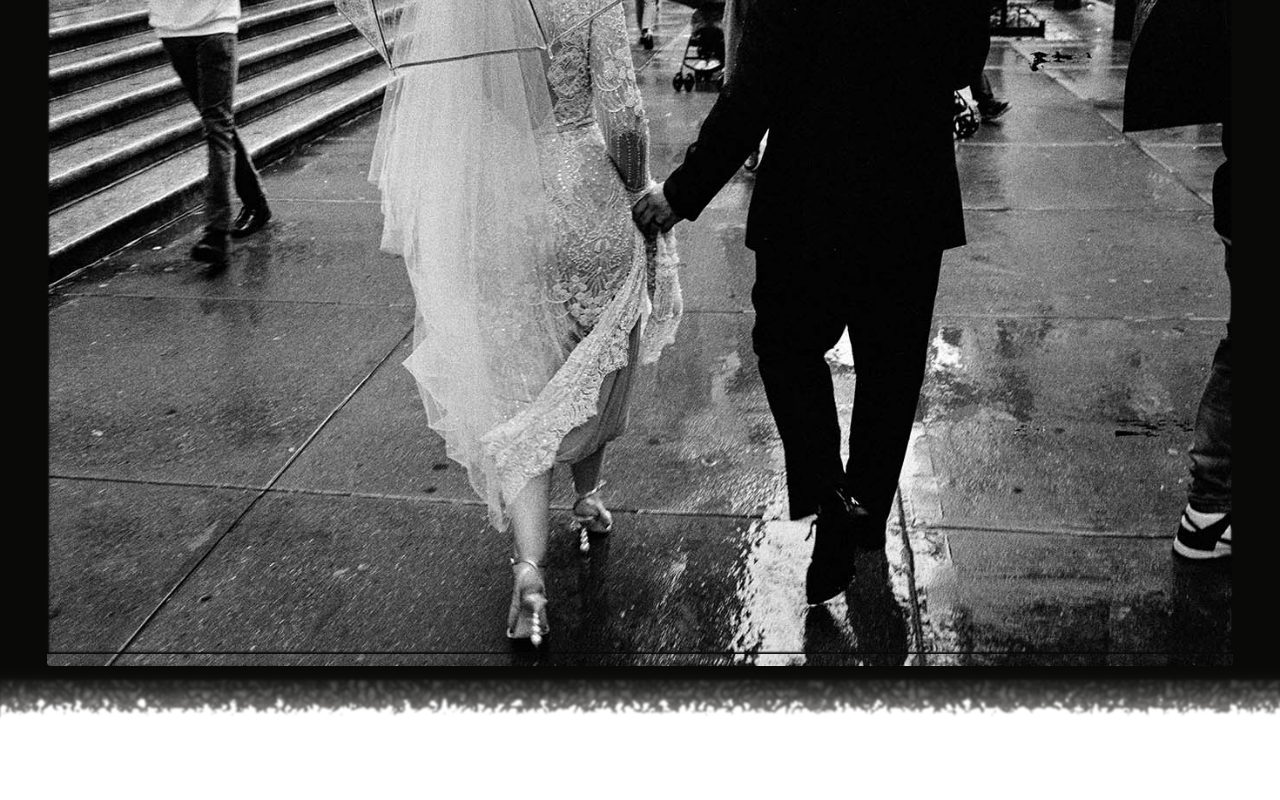
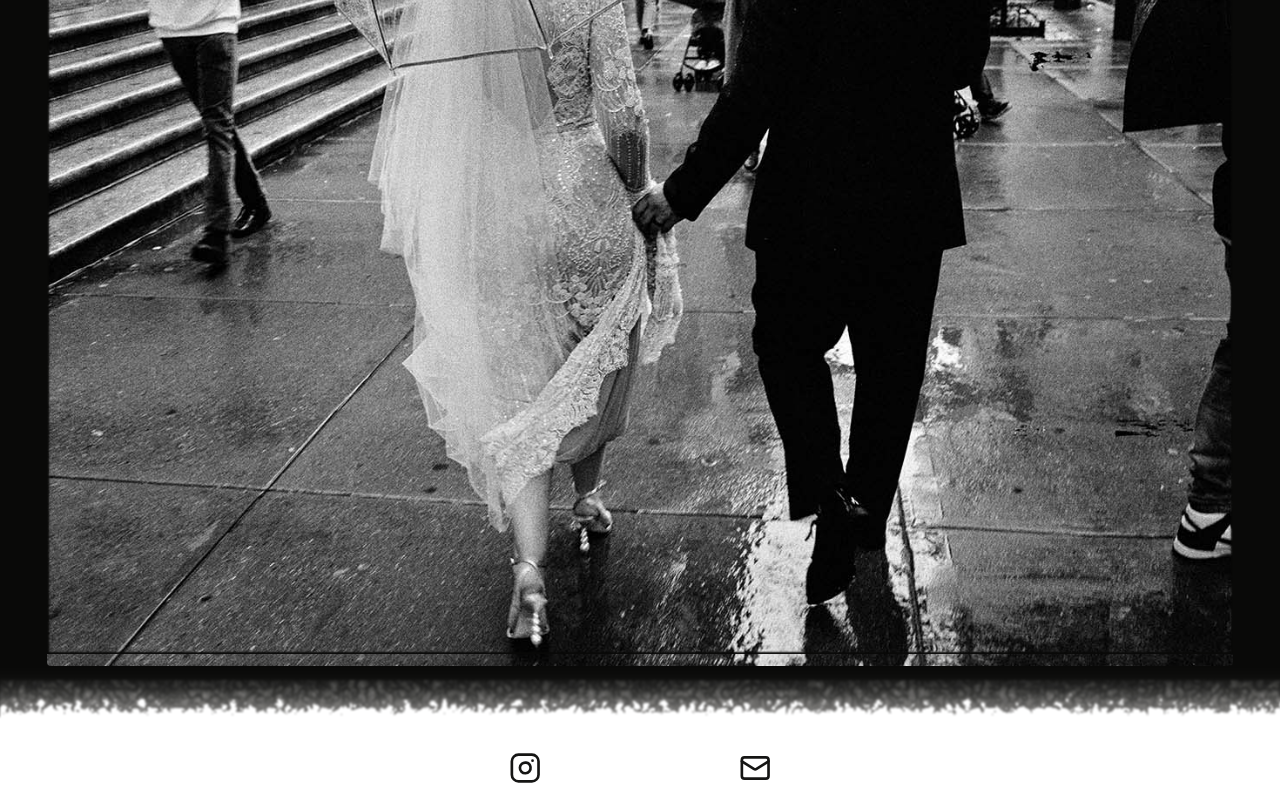
Before and after one commit to jordanperrin/PhotoPortNextJS, a Next.js app in the folder photo-portfolio/: page / in a window 1280 px wide. Shown: the part 4230-5030 px from the top of the page. Built offline with nearby package versions, Linux system fonts and the light colour scheme.

Commit message:
fixed footer - page is running same as React proj

```diff
--- a/photo-portfolio/src/components/BwLand/BwLand.module.css
+++ b/photo-portfolio/src/components/BwLand/BwLand.module.css
@@ -264,12 +264,13 @@
   align-items: center;
   position: relative;
   z-index: 2;
-  top: 3vh;
+  top: 0vh;
   opacity:0;
   transition: opacity 6s ease-in-out;
 }
 
-.igcontainer.show{
+.igcontainershow{
+  composes: igcontainer;
   opacity: 1;
 }
 
@@ -284,3 +285,11 @@
   display:flex;
   list-style: none;
 }
+
+.link{
+  list-style: none;
+}
+
+.ul{
+  padding:0;
+}
--- a/photo-portfolio/src/components/BwLand/index.js
+++ b/photo-portfolio/src/components/BwLand/index.js
@@ -121,15 +121,15 @@ export default function BwLand(){
 
         <div className = {styles.burncontainer}>
             <div ref={burnRef} className={` ${burnDivVisible ? styles['filmburn'] : styles["offscreen"]}`}></div>
-            <div className={`${burnDivVisible ? styles['igcontainer show'] : styles['igcontainer']}`}>
-              <ul className={styles.contactlist}>
+            <div className={`${burnDivVisible ? styles['igcontainershow'] : styles['igcontainer']}`}>
+              <ul className={styles.ul}>
                 <li>
-                  <Link href="/" >
+                  <Link href="/" className={styles.link}>
                     <IgIcon className={styles.igicon}/>
                   </Link>
                 </li>
                 <li>
-                  <Link href="/">
+                  <Link href="/" className={styles.link}>
                     <LuMail className={styles.igicon}/>
                   </Link>
                 </li>
```
